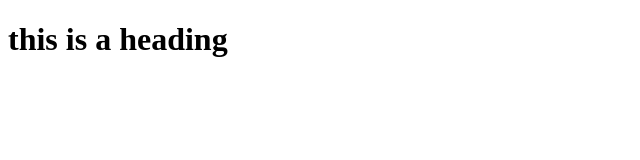
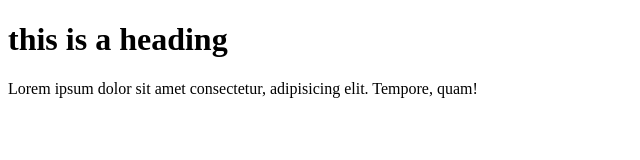
Before and after one commit to PaulOchen-hub/gitcollaboration, a plain HTML site: page index.html in a window 1280 px wide. Shown: the whole page, without its empty margins (0-640 px from the left). Drawn offline with Linux system fonts and the light colour scheme.

Commit message:
added paragraph

```diff
--- a/index.html
+++ b/index.html
@@ -7,6 +7,7 @@
     <title>Document</title>
 </head>
 <h1>this is a heading</h1>
+<p>Lorem ipsum dolor sit amet consectetur, adipisicing elit. Tempore, quam!</p>
 <body>
 
 </body>
```
